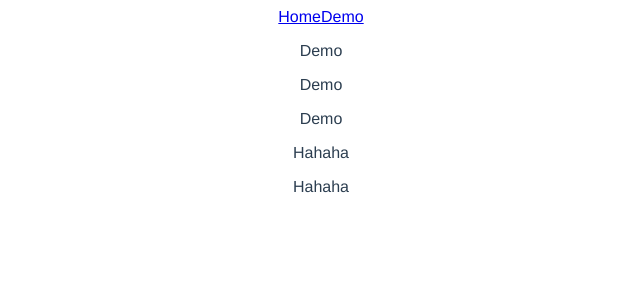
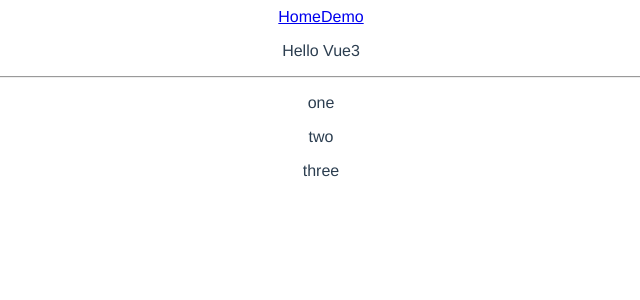
Before and after one commit to joe20182/vue3-demo, a Vue app: page /Demo in a window 1280 px wide. Shown: the top 300 px of the page, without its empty margins (319-959 px from the left). Built offline with nearby package versions, Linux system fonts and the light colour scheme.

Commit message:
add: add composition api demo

```diff
--- a/src/views/Demo.vue
+++ b/src/views/Demo.vue
@@ -1,20 +1,28 @@
 <template>
   <div>
-    <p>Demo</p>
-    <p>Demo</p>
-    <p>Demo</p>
-    <p>Hahaha</p>
-    <p>Hahaha</p>
+    <p>{{ msg }}</p>
+    <hr />
+    <p v-for="item in list" :key="item.id">{{ item.name }}</p>
   </div>
 </template>
 
 <script>
+import { onMounted, ref, reactive } from 'vue'
+
 export default {
-  // mounted() {
-  //   console.log(this.$store.state.test);
-  // }
   setup() {
-    console.log(12345)
+    console.log('setup created!'),
+      onMounted(() => {
+        console.log('mounted!')
+      })
+    const msg = ref('Hello Vue3')
+    const list = reactive([
+      { id: 1, name: 'one' },
+      { id: 2, name: 'two' },
+      { id: 3, name: 'three' }
+    ])
+
+    return { msg, list }
   }
 }
 </script>
```
